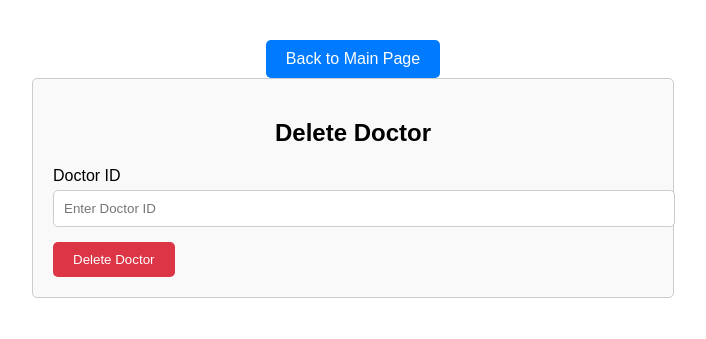
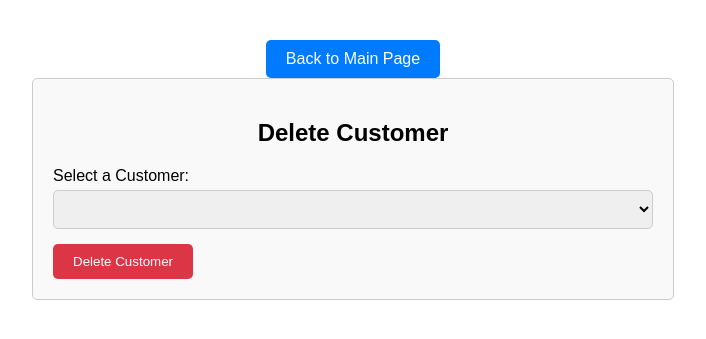
Before and after one commit to Khushi-12/Breaking_DBMS, a Flask app: page /delete in a window 1280 px wide. Shown: the top 339 px of the page, without its empty margins (287-993 px from the left). Run offline with Flask 3, Linux system fonts and the light colour scheme; lists and menus that the app fills with data are empty.

Commit message:
delete page partially working

```diff
--- a/templates/delete.html
+++ b/templates/delete.html
@@ -5,7 +5,7 @@
     <meta name="viewport" content="width=device-width, initial-scale=1.0">
     <title>Delete Customer</title>
     <style>
-                body {
+        body {
             font-family: Arial, sans-serif;
             margin: 0;
             padding: 20px;
@@ -41,22 +41,6 @@
             border-radius: 5px;
         }
 
-        .certifications-container {
-            margin-top: 20px;
-        }
-
-        .certification-group {
-            margin-bottom: 15px;
-            border: 1px solid #ccc;
-            border-radius: 5px;
-            padding: 10px;
-            background-color: #fff;
-        }
-
-        .certification-group h4 {
-            margin-top: 0;
-        }
-
         .buttons {
             display: flex;
             justify-content: space-between;
@@ -69,20 +53,11 @@
             cursor: pointer;
         }
 
-        .add-button {
-            background-color: #28a745;
-            color: white;
-        }
-
-        .submit-button {
-            background-color: #007bff;
-            color: white;
-        }
-
         .remove-button {
             background-color: #dc3545;
             color: white;
         }
+
         .back-button {
             margin-top: 20px;
             display: flex;
@@ -109,16 +84,20 @@
         <button onclick="goBack()">Back to Main Page</button>
     </div>
     <div class="form-container">
-        <h2>Delete Doctor</h2>
-        <form id="doctor-form">
-            <!-- Doctor Information -->
+        <h2>Delete Customer</h2>
+        <form id="customer-form">
+            <!-- Customer Information -->
             <div class="form-group">
-                <label for="doctor-id">Doctor ID</label>
-                <input type="text" id="doctor-id" name="doctor_id" required placeholder="Enter Doctor ID">
+                <label for="customerDropdown">Select a Customer:</label>
+                <select id="customerDropdown" name="customerDropdown">
+                    {% for customer in customers %}
+                        <option value="{{ customer.id }}">{{ customer.first_name }} {{ customer.last_name }}</option>
+                    {% endfor %}
+                </select>
             </div>
 
             <!-- Submit Button -->
-            <button type="button" class="remove-button" id="delete-button">Delete Doctor</button>
+            <button type="button" class="remove-button" id="delete-button">Delete Customer</button>
         </form>
     </div>
 
@@ -128,68 +107,33 @@
             window.location.href = '/user'; // Replace '/' with the main page URL
         }
 
-        // Handle form submission for doctor deletion
-        document.getElementById("doctor-form").addEventListener("submit", (e) => {
-            e.preventDefault(); // Prevent default form submission behavior
-
-            // Collect doctor ID (since we are deleting, we need the doctor's unique ID)
-            const doctorId = document.getElementById("doctor-id").value;
+        // Handle button click for deletion directly (alternative to form submit)
+        document.getElementById("delete-button").addEventListener("click", function () {
+            const customerId = document.getElementById("customerDropdown").value;
 
             // Confirm deletion
-            const confirmation = confirm(`Are you sure you want to delete the doctor with ID ${doctorId}?`);
+            const confirmation = confirm(`Are you sure you want to delete the customer with ID ${customerId}?`);
             if (confirmation) {
                 // Send data to server via fetch for deletion
-                fetch('/delete_doctor', {
+                fetch('/delete_customer', {
                     method: 'POST',
                     headers: {
                         'Content-Type': 'application/json'
                     },
-                    body: JSON.stringify({ doctor_id: doctorId })
+                    body: JSON.stringify({ customer_id: customerId })
                 })
                 .then(response => response.json())
                 .then(data => {
                     if (data.success) {
-                        alert("Doctor has been deleted successfully!");
-                        // Optionally, redirect to another page or clear the form
+                        alert("Customer has been deleted successfully!");
                         window.location.href = '/user'; // Redirect to main page
                     } else {
-                        alert("Error deleting doctor: " + data.error);
+                        alert("Error deleting customer: " + data.error);
                     }
                 })
                 .catch(error => {
                     console.error('Error:', error);
-                    alert('An error occurred while deleting the doctor.');
-                });
-            }
-        });
-
-        // Handle button click for deletion directly (alternative to form submit)
-        document.getElementById("delete-button").addEventListener("click", function () {
-            const doctorId = document.getElementById("doctor-id").value;
-
-            // Confirm deletion
-            const confirmation = confirm(`Are you sure you want to delete the doctor with ID ${doctorId}?`);
-            if (confirmation) {
-                // Send data to server via fetch for deletion
-                fetch('/delete_doctor', {
-                    method: 'POST',
-                    headers: {
-                        'Content-Type': 'application/json'
-                    },
-                    body: JSON.stringify({ doctor_id: doctorId })
-                })
-                .then(response => response.json())
-                .then(data => {
-                    if (data.success) {
-                        alert("Doctor has been deleted successfully!");
-                        window.location.href = '/user'; // Redirect to main page
-                    } else {
-                        alert("Error deleting doctor: " + data.error);
-                    }
-                })
-                .catch(error => {
-                    console.error('Error:', error);
-                    alert('An error occurred while deleting the doctor.');
+                    alert('An error occurred while deleting the customer.');
                 });
             }
         });
```
